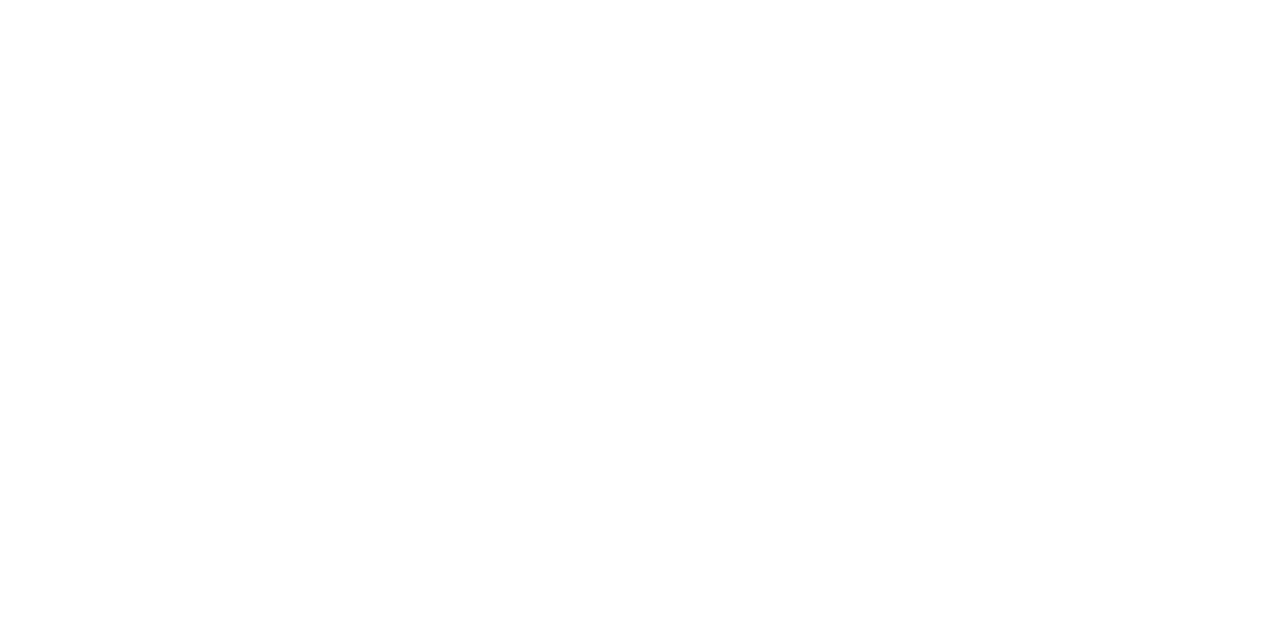
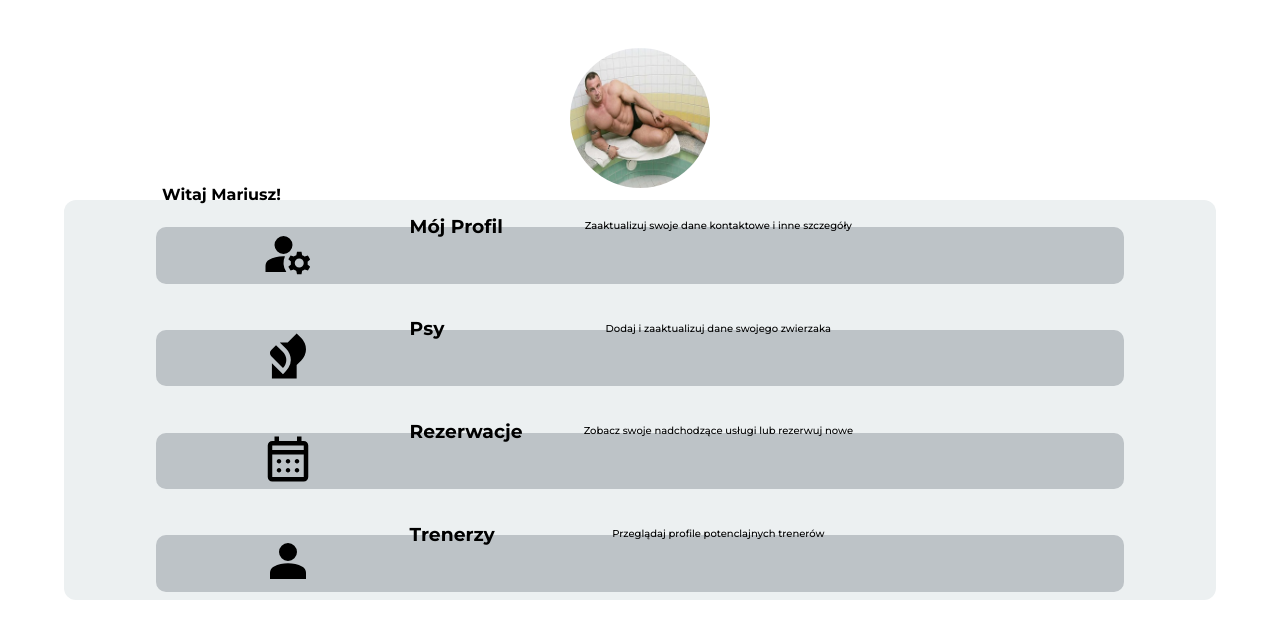
Before and after one commit to pawulonhehe/react-walk_a_dog, a React (Create React App) app in the folder frontend/: page /afterlogin in a window 1280 px wide. Before the commit this address had no page. Shown: the top 638 px of the page. Built offline with nearby package versions, Linux system fonts and the light colour scheme.

Commit message:
New MyProfile screen + 1/2 of EditProfile screen

```diff
--- a/frontend/package.json
+++ b/frontend/package.json
@@ -11,9 +11,10 @@
     "@types/react": "^18.0.6",
     "@types/react-dom": "^18.0.2",
     "assert": "^2.0.0",
-    "axios": "^0.27.0",
+    "axios": "^0.27.2",
     "browserify-zlib": "^0.2.0",
     "buffer": "^6.0.3",
+    "iconify": "^1.4.0",
     "react": "^18.0.0",
     "react-dom": "^18.0.0",
     "react-router": "^6.3.0",
@@ -49,5 +50,8 @@
       "last 1 firefox version",
       "last 1 safari version"
     ]
+  },
+  "devDependencies": {
+    "@iconify/react": "^3.2.1"
   }
 }
--- a/frontend/src/App.tsx
+++ b/frontend/src/App.tsx
@@ -2,6 +2,8 @@ import React from "react";
 import { Home } from "./Pages/Home/Home";
 import { Login } from "./Pages/Login/Login";
 import { Register } from "./Pages/Register/Register";
+import { AfterLogin } from "./Pages/AfterLogin/AfterLogin";
+import { EditProfile } from "./Pages/EditProfile/EditProfile";
 import { BrowserRouter as Router, Routes, Route } from "react-router-dom";
 import "./App.scss";
 
@@ -13,6 +15,8 @@ export const App = () => {
           <Route path="/" element={<Home />} />
           <Route path="/login" element={<Login />} />
           <Route path="/register" element={<Register />} />
+          <Route path="/afterlogin" element={<AfterLogin />} />
+          <Route path="/editprofile" element={<EditProfile />} />
         </Routes>
       </Router>
     </div>
--- /dev/null
+++ b/frontend/src/Pages/AfterLogin/AfterLogin.scss
@@ -0,0 +1,75 @@
+.AfterLogin {
+  display: flex;
+  height: 100vh;
+  background-color: #fff;
+  display: flex;
+  align-items: center;
+  justify-content: center;
+
+  .Avatar {
+    position: absolute;
+    top: 6%;
+  }
+
+  img {
+    border-radius: 50%;
+  }
+
+  .MainContainer {
+    height: 50%;
+    width: 90%;
+    background-color: #ecf0f1;
+    display: flex;
+    justify-content: center;
+    align-items: center;
+    flex-direction: column;
+    border-radius: 12px;
+
+    .WelcomeMessage {
+      font-family: "Montserrat", sans-serif;
+      font-weight: bold;
+      font-size: 1rem;
+      text-align: left;
+      width: 83%;
+    }
+
+    .NiceButton {
+      background-color: #bdc3c7;
+      display: flex;
+      justify-content: center;
+      align-items: center;
+      width: 80%;
+      height: 15%;
+      margin: 2%;
+      border-radius: 10px;
+      flex-direction: column;
+      padding: 2%;
+
+      .Icon {
+        margin-left: -55%;
+        position: absolute;
+      }
+
+      .title {
+        display: flex;
+        font-family: "Montserrat", sans-serif;
+        font-weight: bold;
+        margin-left: -10%;
+        font-size: 1rem;
+        width: 40%;
+        height: 30%;
+        margin-top: -9%;
+      }
+      .subtitle {
+        display: flex;
+        font-family: "Montserrat", sans-serif;
+        font-weight: normal;
+        font-size: 10px;
+        margin-top: 20px;
+        text-align: left;
+        margin-left: 25%;
+        margin-right: 8%;
+      }
+    }
+  }
+}
--- /dev/null
+++ b/frontend/src/Pages/AfterLogin/AfterLogin.tsx
@@ -0,0 +1,72 @@
+import React from "react";
+import "./AfterLogin.scss";
+import pudzilla from "../../Assets/Images/pudzilla.jpg";
+import { Icon } from "@iconify/react";
+import { Link } from "react-router-dom";
+// import { Link } from "react-router-dom";
+
+export const AfterLogin = () => {
+  return (
+    <div className="AfterLogin">
+      <div className="Avatar">
+        <img src={pudzilla} alt="Pudzilla" width="140" height="140"></img>
+      </div>
+      <div className="MainContainer">
+        <div className="WelcomeMessage">Witaj Mariusz!</div>
+        <div className="NiceButton">
+          <div className="Icon">
+            <Icon
+              icon="material-symbols:manage-accounts"
+              style={{ fontSize: "54px" }}
+            />
+          </div>
+          <div className="title">
+            <h3>Mój Profil</h3>
+          </div>
+          <div className="subtitle">
+            Zaaktualizuj swoje dane kontaktowe i inne szczegóły
+          </div>
+        </div>
+        <div className="NiceButton">
+          <div className="Icon">
+            <Icon
+              icon="material-symbols:sound-detection-dog-barking"
+              style={{ fontSize: "54px" }}
+            />
+          </div>
+          <div className="title">
+            <h3>Psy</h3>
+          </div>
+          <div className="subtitle">
+            Dodaj i zaaktualizuj dane swojego zwierzaka
+          </div>
+        </div>
+        <div className="NiceButton">
+          <div className="Icon">
+            <Icon
+              icon="material-symbols:calendar-month-outline"
+              style={{ fontSize: "54px" }}
+            />
+          </div>
+          <div className="title">
+            <h3>Rezerwacje</h3>
+          </div>
+          <div className="subtitle">
+            Zobacz swoje nadchodzące usługi lub rezerwuj nowe
+          </div>
+        </div>
+        <div className="NiceButton">
+          <div className="Icon">
+            <Icon icon="material-symbols:person" style={{ fontSize: "54px" }} />
+          </div>
+          <div className="title">
+            <h3>Trenerzy</h3>
+          </div>
+          <div className="subtitle">
+            Przeglądaj profile potenclajnych trenerów
+          </div>
+        </div>
+      </div>
+    </div>
+  );
+};
--- /dev/null
+++ b/frontend/src/Pages/EditProfile/EditProfile.scss
@@ -0,0 +1,58 @@
+.EditProfile {
+  height: 100vh;
+  display: flex;
+  background-color: #fff;
+
+  .EditProfile--topText {
+    width: 100%;
+    margin-top: 0.3rem;
+    opacity: 0.3;
+    display: flex;
+    justify-content: center;
+    font-size: 1.4rem;
+    font-family: "Montserrat", sans-serif;
+    font-weight: bold;
+    text-align: center;
+    position: absolute;
+  }
+  .LeftSideBar {
+    margin-left: 6%;
+    margin-top: 14%;
+    height: 90%;
+
+    .LeftSideBar--avatar {
+      display: flex;
+    }
+
+    img {
+      border-radius: 50%;
+    }
+
+    .LeftSideBar--buttonContainer {
+      display: flex;
+      flex-direction: column;
+      margin-top: 10%;
+      justify-content: space-between;
+      height: 15%;
+
+      .LeftSideBar-button {
+        background-color: #bdc3c7;
+        border: solid transparent;
+        border-radius: 5px;
+        font-size: 1rem;
+        font-family: "Montserrat", sans-serif;
+        text-align: center;
+        height: 2rem;
+      }
+    }
+  }
+
+  .RightSideContainer {
+    margin-left: 12%;
+    margin-top: 15%;
+    width: 50%;
+    display: flex;
+    flex-direction: column;
+    background-color: grey;
+  }
+}
--- /dev/null
+++ b/frontend/src/Pages/EditProfile/EditProfile.tsx
@@ -0,0 +1,55 @@
+import "./EditProfile.scss";
+import pudzilla from "../../Assets/Images/pudzilla.jpg";
+// import { Link } from "react-router-dom";
+
+export const EditProfile = () => {
+  return (
+    <div className="EditProfile">
+      <div className="EditProfile--topText">Edycja Profilu</div>
+      <div className="LeftSideBar">
+        <div className="LeftSideBar--avatar">
+          <img src={pudzilla} alt="Pudzilla" width="100" height="100"></img>
+        </div>
+        <div className="LeftSideBar--buttonContainer">
+          <button type="submit" className="LeftSideBar-button">
+            Profil
+          </button>
+          <button type="submit" className="LeftSideBar-button">
+            Zdjęcie
+          </button>
+          <button type="submit" className="LeftSideBar-button">
+            Konto
+          </button>
+        </div>
+      </div>
+      <div className="RightSideContainer">
+        <form>
+          <label>
+            Imie:
+            <input type="text" name="firstname" />
+          </label>
+          <label>
+            Nazwisko:
+            <input type="text" name="lastname" />
+          </label>
+          <label>
+            Numer telefonu:
+            <input type="number" name="phone" />
+          </label>
+          <label>
+            Data urodzenia:
+            <input type="date" name="birthdate" />
+          </label>
+          <label>
+            Haslo:
+            <input type="password" name="password" />
+          </label>
+          <label>
+            Adres:
+            <input type="text" name="address" />
+          </label>
+        </form>
+      </div>
+    </div>
+  );
+};
```
Also changed, not shown: frontend/src/Assets/Images/pudzilla.jpg (added), 1 other file (tests, documents, lock files or other folders).
